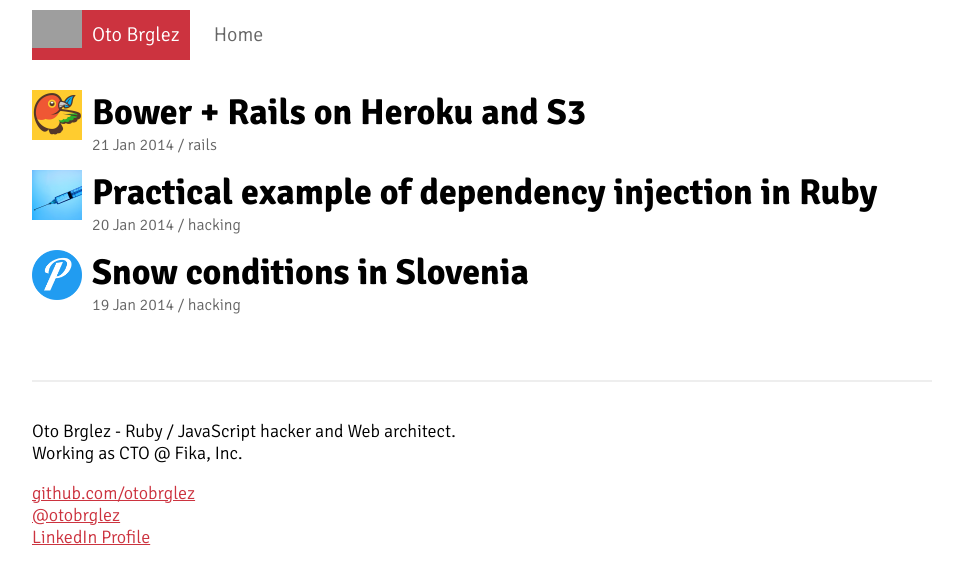
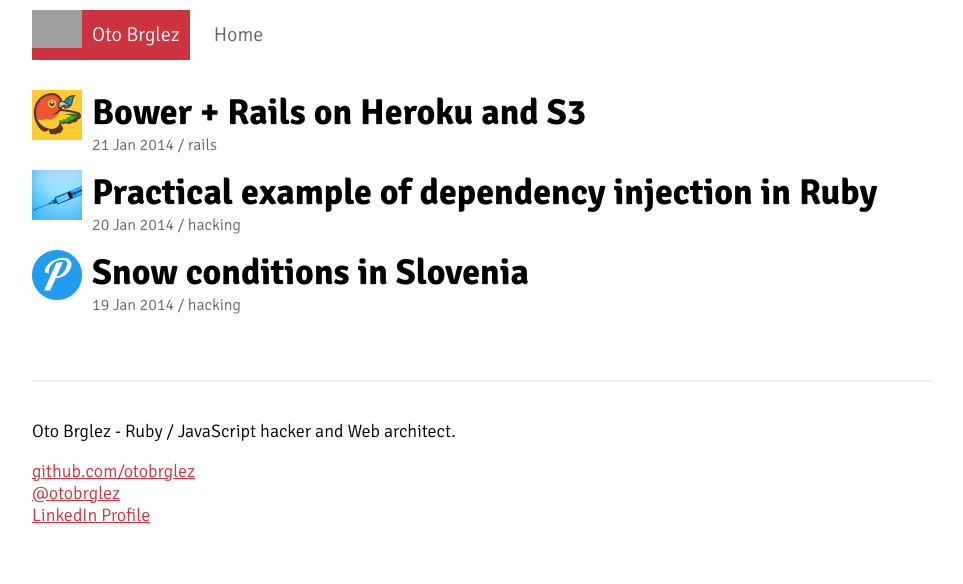
Before and after one commit to otobrglez/otobrglez.github.com, a Jekyll site: the page built from index.html, in a window 1280 px wide, cut to the strip 0-584 px from the top of the page. Shown: the whole strip, without its empty margins (158-1121 px from the left). Built offline with Jekyll 4.4.1, drawn with Linux system fonts in a browser that asks for light colours; Markdown is read by kramdown in place of the engine named in the settings; grey boxes are pictures that could not be loaded.

Commit message:
Change to footer

```diff
--- a/_includes/footer.html
+++ b/_includes/footer.html
@@ -1,8 +1,7 @@
 <div class="footer">
   <div class="contact">
     <p>
-      Oto Brglez - Ruby / JavaScript hacker and Web architect.<br/>
-      Working as CTO @ Fika, Inc.
+      Oto Brglez - Ruby / JavaScript hacker and Web architect.
     </p>
   </div>
   <div class="contact">
```
